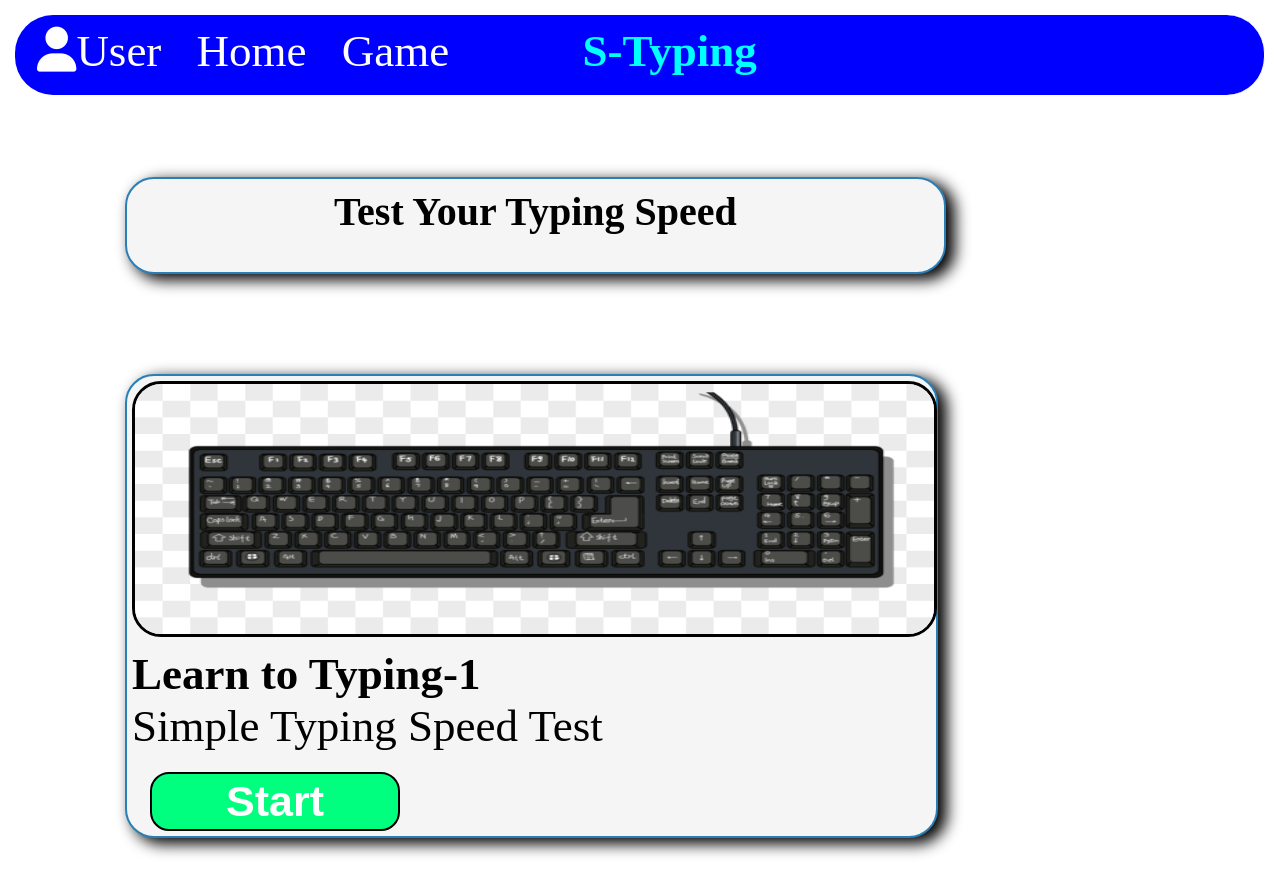
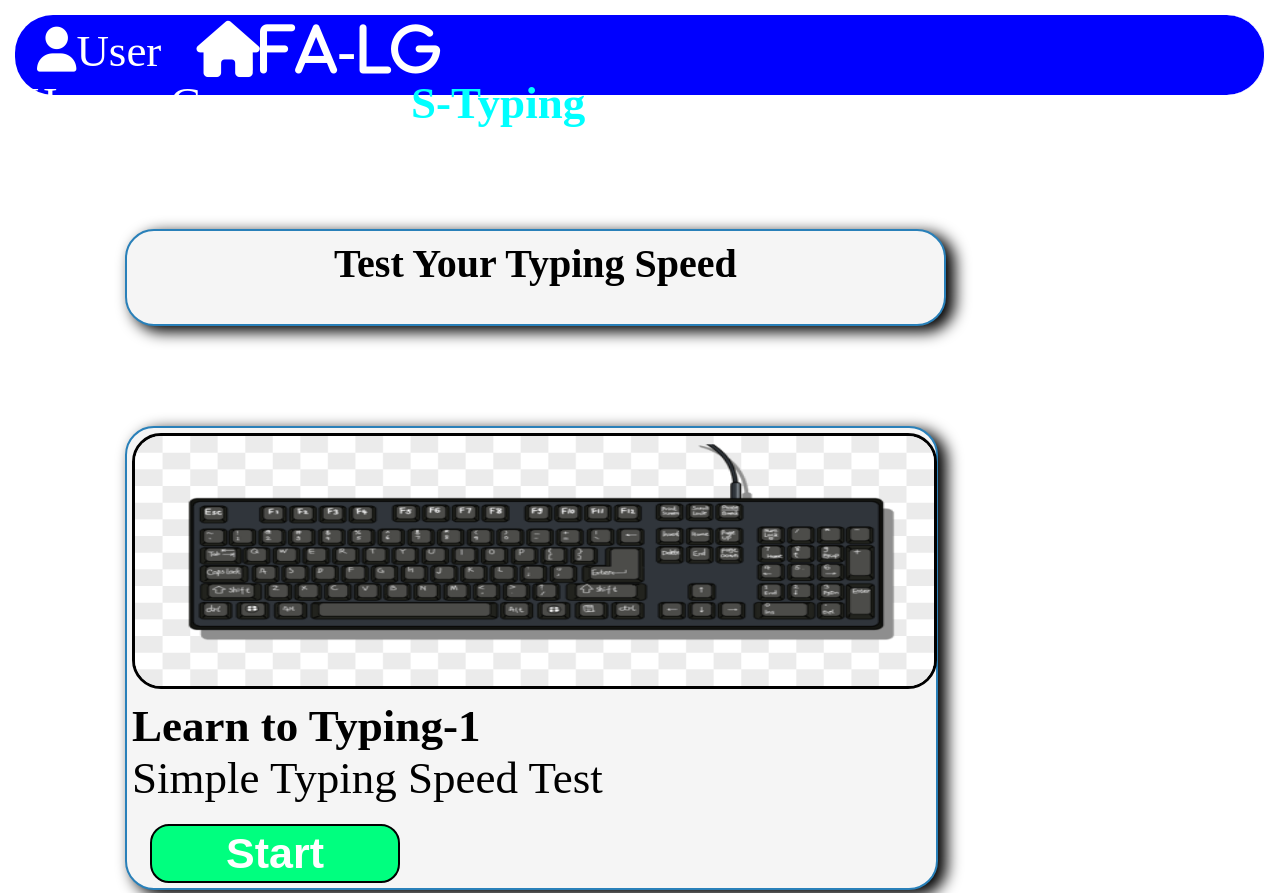
Before and after one commit to Faiz1687/S-TYPING-Free.github.io, a plain HTML site: page index.html in a window 1280 px wide. Shown: the top 893 px of the page. Drawn offline with Linux system fonts and the light colour scheme.

Commit message:
Update index.html

```diff
--- a/index.html
+++ b/index.html
@@ -129,7 +129,7 @@ button{
 <body>
 	<div class="container">
 	  <a href="#"><i class="fa-solid fa-user"></i>User</a>
-	  <a href="index.html">Home</a>
+	  <a href="index.html"><i class='fas fa-home fa-lg'>fa-lg</i><br/>Home</a>
 	  <a href="#">Game</a>
 	    <a id="red">S-Typing</a>
   	  <h1 class="box">Test Your Typing Speed</h1>
```
